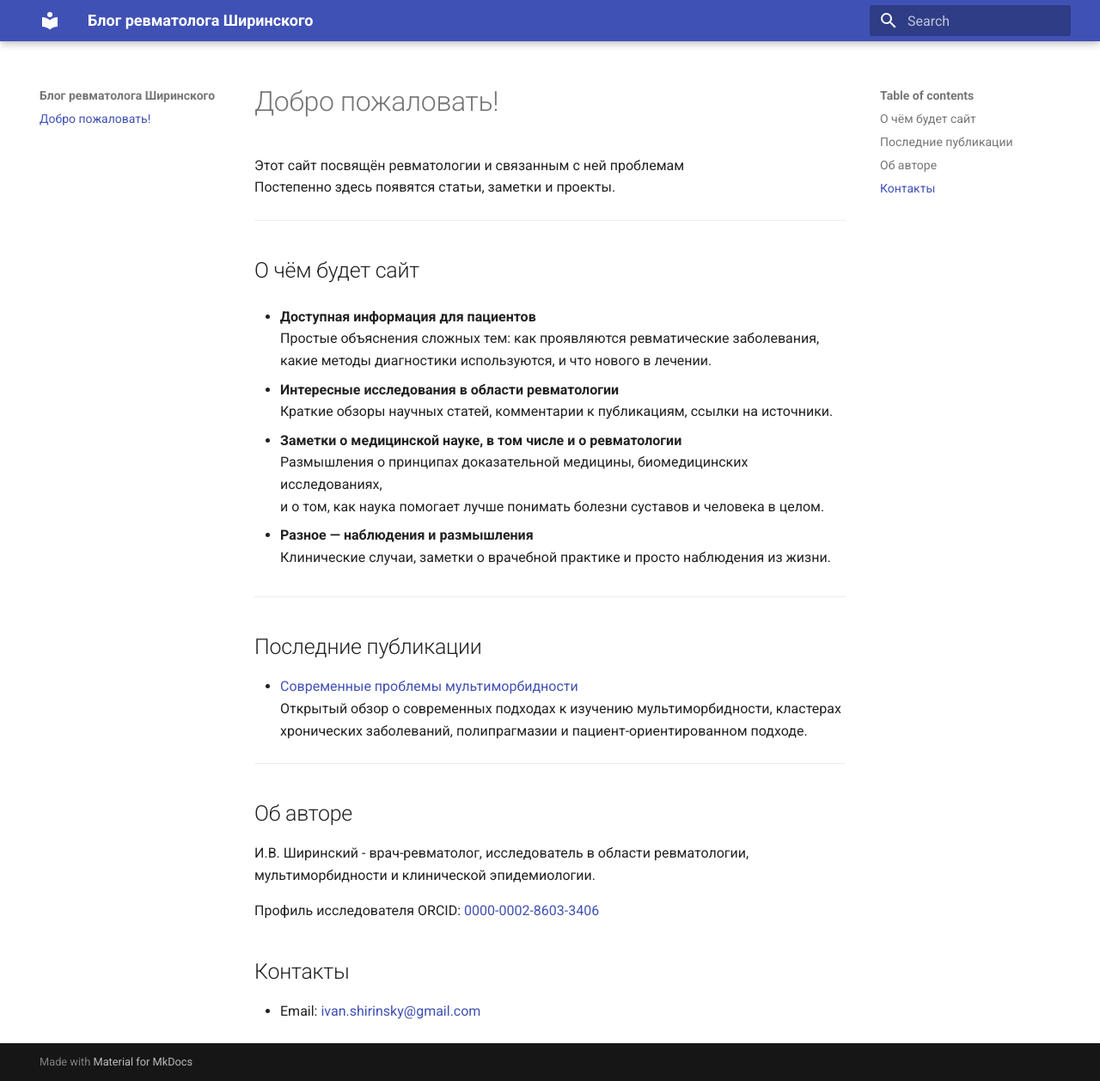
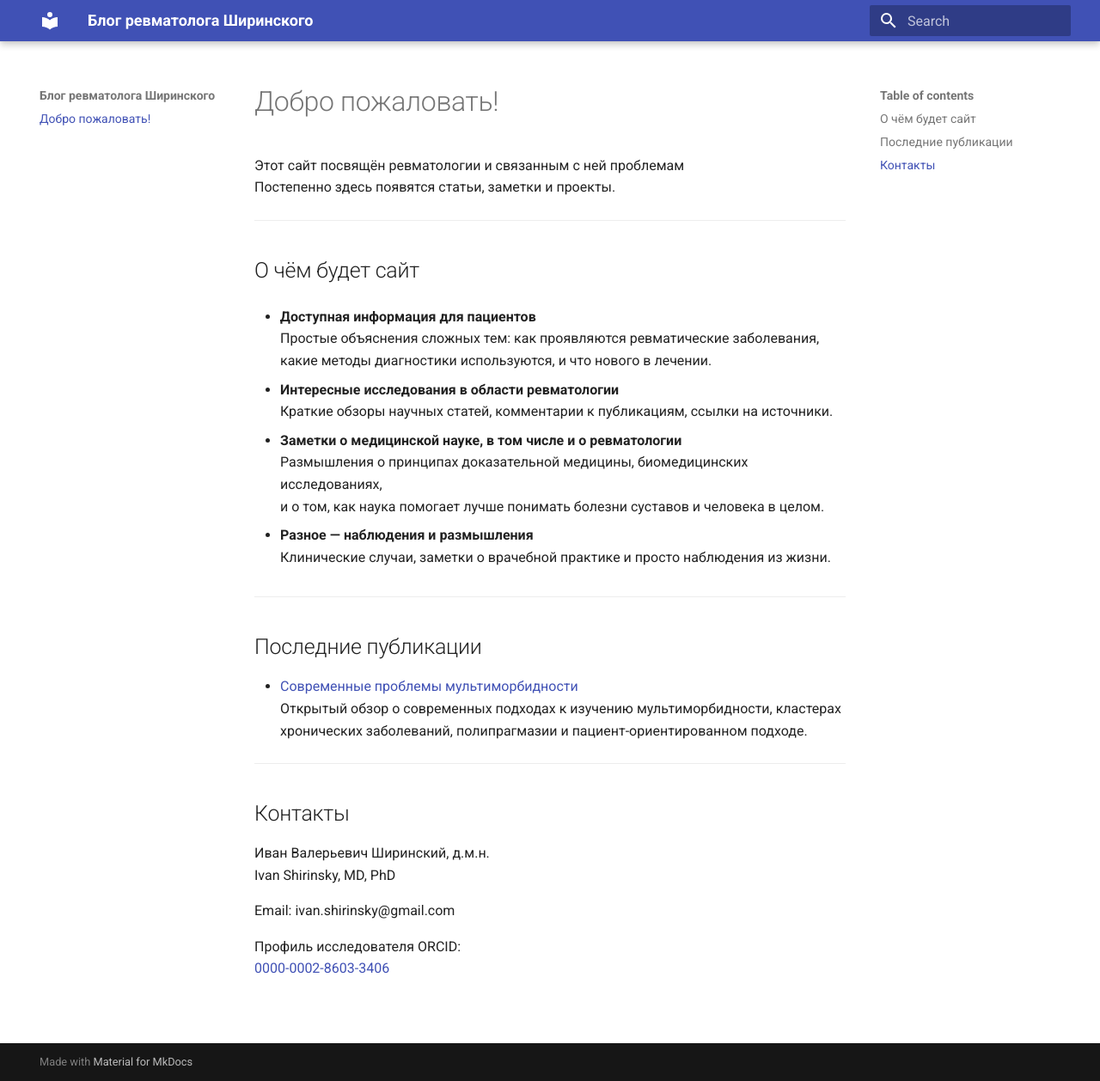
Before and after one commit to ivan-shirinsky/ivan-shirinsky.github.io, an MkDocs documentation site: the page built from docs/index.md, in a window 1280 px wide and 1258 px high. Shown: the whole window at 86% size. Built offline with MkDocs 1.6.1 and Material for MkDocs 9.7.7, drawn with Linux system fonts in a browser that asks for light colours.

Commit message:
Update index.md

```diff
--- a/docs/index.md
+++ b/docs/index.md
@@ -31,12 +31,12 @@
 
   ---
 
-## Об авторе
+## Контакты
 
-И.В. Ширинский - врач-ревматолог, исследователь в области ревматологии, мультиморбидности и клинической эпидемиологии.
+Иван Валерьевич Ширинский, д.м.н.
+Ivan Shirinsky, MD, PhD
 
-Профиль исследователя ORCID:  [0000-0002-8603-3406](https://orcid.org/0000-0002-8603-3406)
+Email: ivan.shirinsky@gmail.com
 
-##  Контакты
-
-- Email: [ivan.shirinsky@gmail.com](mailto:ivan.shirinsky@gmail.com)
+Профиль исследователя ORCID:
+[0000-0002-8603-3406](https://orcid.org/0000-0002-8603-3406)
```
